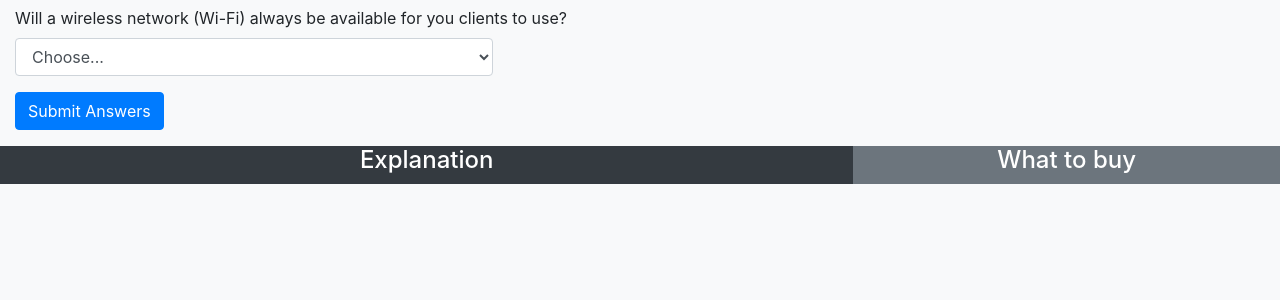
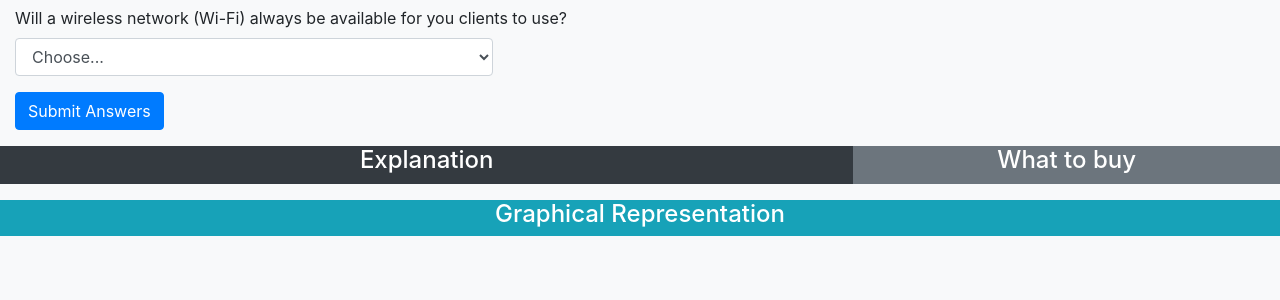
Before and after one commit to JamesKuta/JamesKuta.github.io, a PHP site: page /CVNWebProject/index.html in a window 1280 px wide. Shown: the part 259-559 px from the top of the page. Run offline with PHP 8.4, Linux system fonts and the light colour scheme.

Commit message:
Add files via upload

```diff
--- a/CVNWebProject/index.html
+++ b/CVNWebProject/index.html
@@ -67,8 +67,8 @@
 
     </div>
 
-    <div>
-        <button type="button" class="btn btn-primary jk-margin" onclick="validate()">Submit Answers</button>
+    <div class="form-group col-sm-7">
+        <button type="button" class="btn btn-primary text-center" onclick="validate()">Submit Answers</button>
     </div>
 
     <!-- just a line of space-->
@@ -88,6 +88,15 @@
         </div>
       </div>
     </div>
+    <div class="container-fluid">
+        <div><p></p></div> <!--Create some space-->
+        <div class="row">
+            <div id="graphic" class="col bg-info text-white">
+            <h4 class="text-center">Graphical Representation</h4>
+
+            </div>
+        </div>
+    </div>
 
 
 
--- a/CVNWebProject/style.css
+++ b/CVNWebProject/style.css
@@ -1,7 +1,3 @@
-.jk-margin {
-    margin-left: 15px;
-}
-
 .hidden {
     display: none;
 }
```
